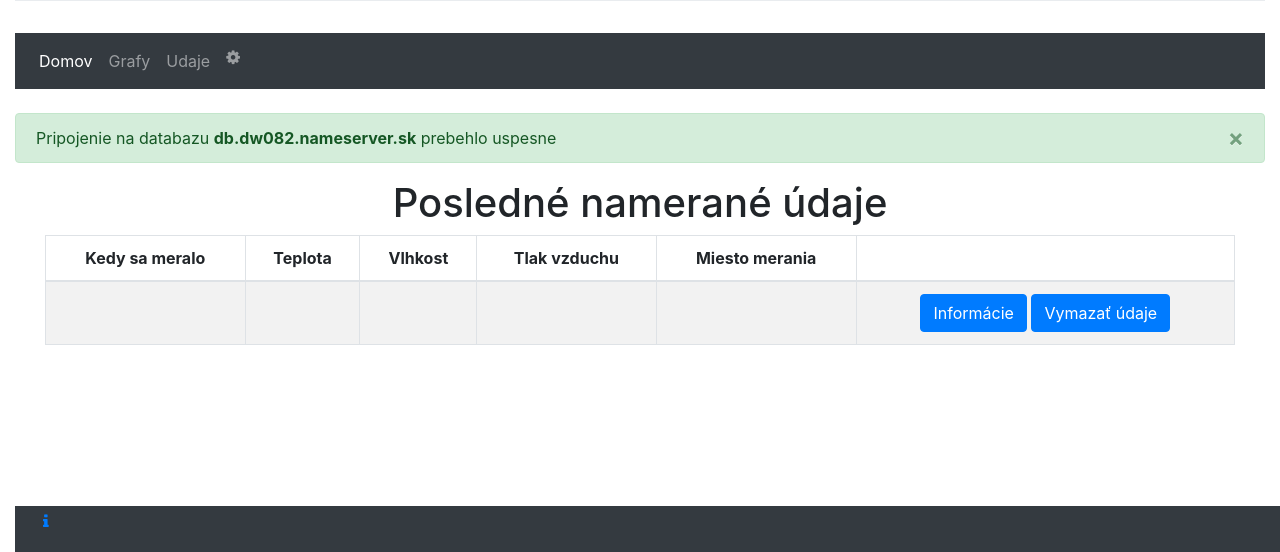
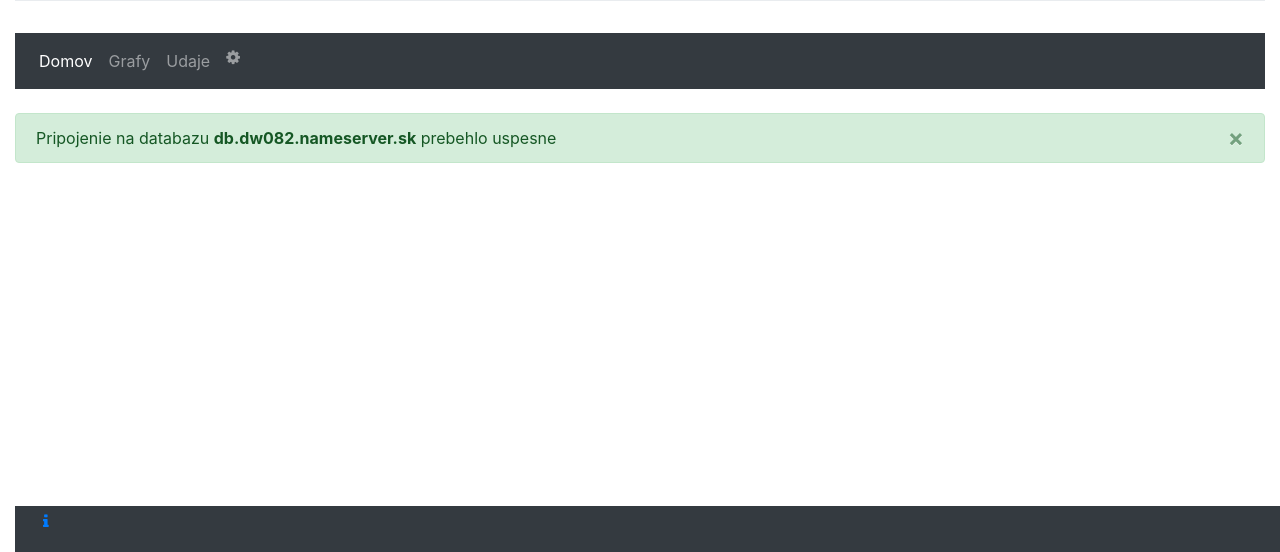
Before and after one commit to samod1/filipSOC, a PHP site: page / in a window 1280 px wide. Shown: the part 248-800 px from the top of the page. Run offline with PHP 8.4, Linux system fonts and the light colour scheme; data that the repository does not hold is empty; some libraries are stand-ins or nearby versions.

Commit message:
tabulka pre udaje odstránená z index.php a presunutá do udaje.php

```diff
--- a/UI/index.php
+++ b/UI/index.php
@@ -18,68 +18,7 @@ include "confs/head.php";
 <div  class="container-fluid">
     <div class="row">
         <div class="col">
-          <h1 class="text-center">Posledné namerané údaje</h1>
-          <!-- Tabulka s nameranými hodnotami-->
-            <div id="pricing" class="container-fluid">
-              <table class="table table-bordered table-striped text-center">
-                <thead>
-                  <tr>
-                    <th>Kedy sa meralo</th>
-                    <th>Teplota</th>
-                    <th>Vlhkost</th>
-                    <th>Tlak vzduchu</th>
-                    <th>Miesto merania</th>
-                    <th></th>
-                  </tr>
-                </thead>
-                <tbody style="">
-
-                  <tr>
-                    <td></td>
-                    <td></td>
-                    <td></td>
-                    <td></td>
-                    <td></td>
-                    <td>
-
-                      <button type="button" class="btn btn-primary" data-toggle="modal" data-target="#informacie">
-                        Informácie
-                      </button>
-                      <button type="button" class="btn btn-primary" data-toggle="modal" data-target="#">
-                        Vymazať údaje
-                      </button>
-
-                      <!-- Modalne okno Informácie -->
-                      <div class="modal fade" id="informacie" tabindex="-1" role="dialog" aria-labelledby="informacie" aria-hidden="true">
-                        <div class="modal-dialog modal-dialog-centered" role="document">
-                          <div class="modal-content">
-                            <div class="modal-header">
-                                <h5 class="modal-title " id="exampleModalLongTitle">Podrobné informácie</h5>
-                              <button type="button" class="close" data-dismiss="modal" aria-label="Close">
-                                <span aria-hidden="true">&times;</span>
-                              </button>
-                            </div>
-                            <div class="modal-body">
-                              <ul class="list-group">
-                                <li class="list-group-item">Čas merania: </li>
-                                <li class="list-group-item">Názov senzoru: </li>
-                                <li class="list-group-item">Využitie: </li>
-                                <li class="list-group-item">Nameraná hodnota:</li>
-                              </ul>
-                            </div>
-                            <div class="modal-footer">
-                              <button type="button" class="btn btn-secondary" data-dismiss="modal">Close</button>
-                            </div>
-                          </div>
-                        </div>
-                      </div>
-                    </td>
-                  </tr>
-
-                </tbody>
-              </table>
-            </div>
-            <p id="zobrazitHodiny"></p>
+          <p id="zobrazitHodiny"></p>
         </div>
     </div>
 </div>
```
